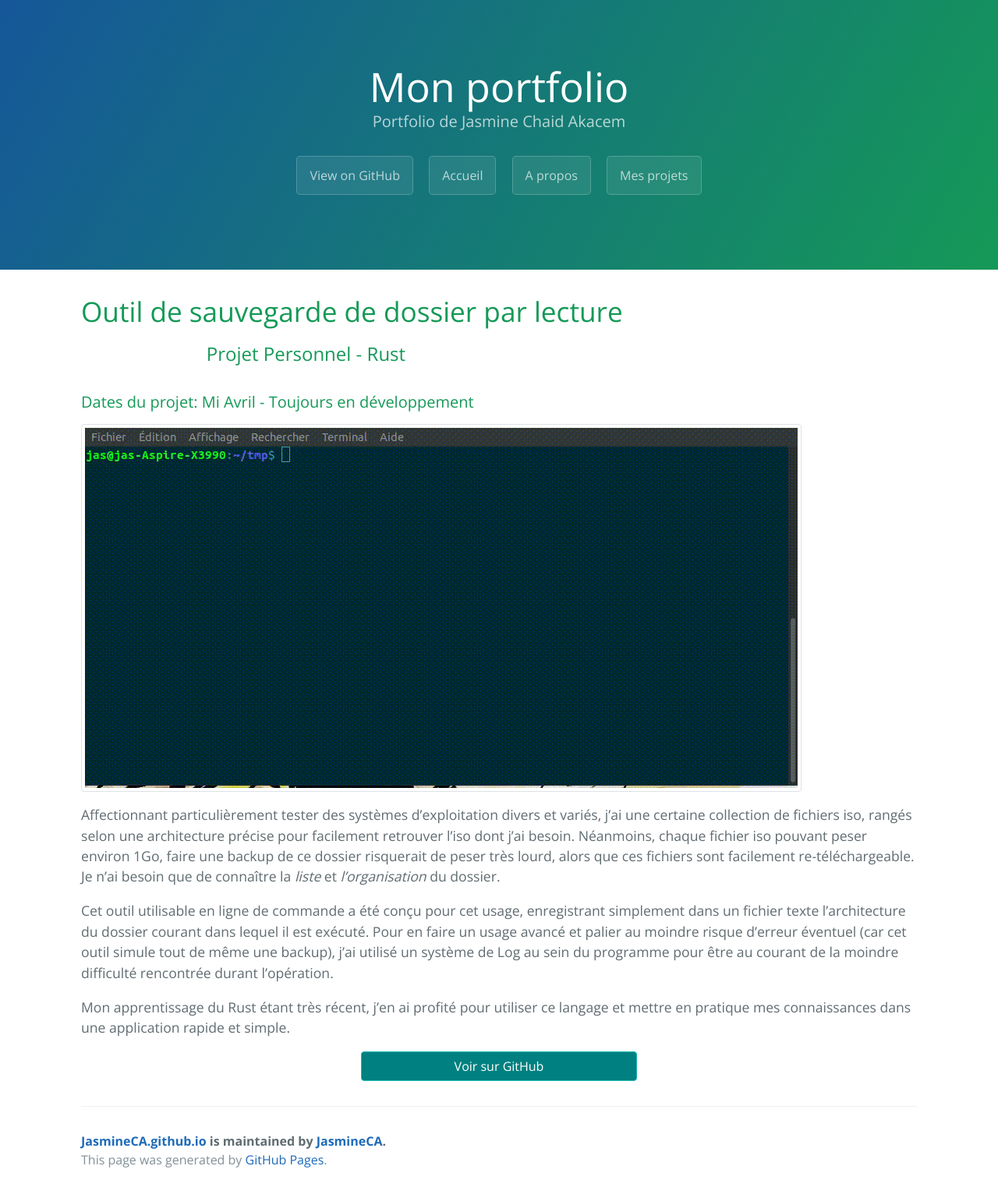
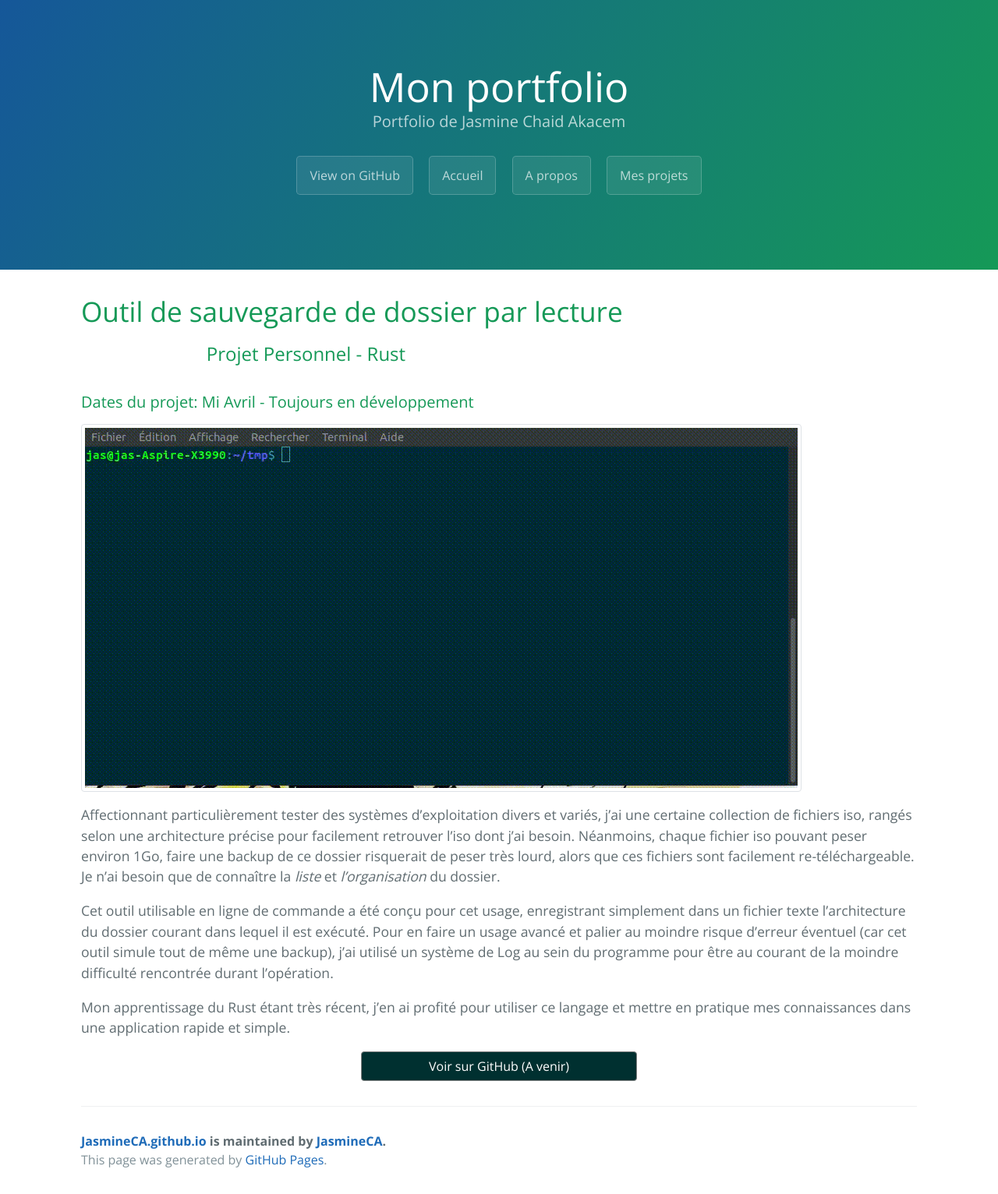
Before and after one commit to JasmineCA/JasmineCA.github.io, a Jekyll site: the page built from projets/SaveTool.md, in a window 1280 px wide. Shown: the whole page at 78% size. Built offline with Jekyll 4.4.1, drawn with Linux system fonts in a browser that asks for light colours; nearby versions of some CDN libraries.

Commit message:
Add github buttons

```diff
--- a/_sass/custom.scss
+++ b/_sass/custom.scss
@@ -2,6 +2,21 @@
 
   background-color: teal;
   border-color: #18b8b5;
+
+}
+
+.mybuttoncolorDead {
+
+  background-color: #003030;
+  border-color: gray;
+  color: white !important;
+
+}
+
+.mybuttoncolorDead:hover{
+
+  background-color: white;
+  color: black !important;
 
 }
 
--- a/projets/Cryptopals.markdown
+++ b/projets/Cryptopals.markdown
@@ -155,4 +155,4 @@ Toutes ces informations connues, le but était de déchiffrer la chaîne `unknow
 
 [Les Challenges de Cryptopals](https://cryptopals.com/)
 
-<a href="#" class="btn btn-primary mybuttoncolor mybuttonstyle mx-auto">Voir sur GitHub</a>
+<a class="btn btn-primary mybuttoncolorDead mybuttonstyle mx-auto">Voir sur GitHub (A venir)</a>
--- a/projets/SaveTool.md
+++ b/projets/SaveTool.md
@@ -16,4 +16,4 @@ Cet outil utilisable en ligne de commande a été conçu pour cet usage, enregis
 
 Mon apprentissage du Rust étant très récent, j'en ai profité pour utiliser ce langage et mettre en pratique mes connaissances dans une application rapide et simple.
 
-<a href="#" class="btn btn-primary mybuttoncolor mybuttonstyle mx-auto">Voir sur GitHub</a>
+<a class="btn btn-primary mybuttoncolorDead mybuttonstyle mx-auto">Voir sur GitHub (A venir)</a>
```
Also changed, not shown: projets/CoreWar.md (+2 -0 lines), projets/TuringMachine.md (+3 -2 lines).
